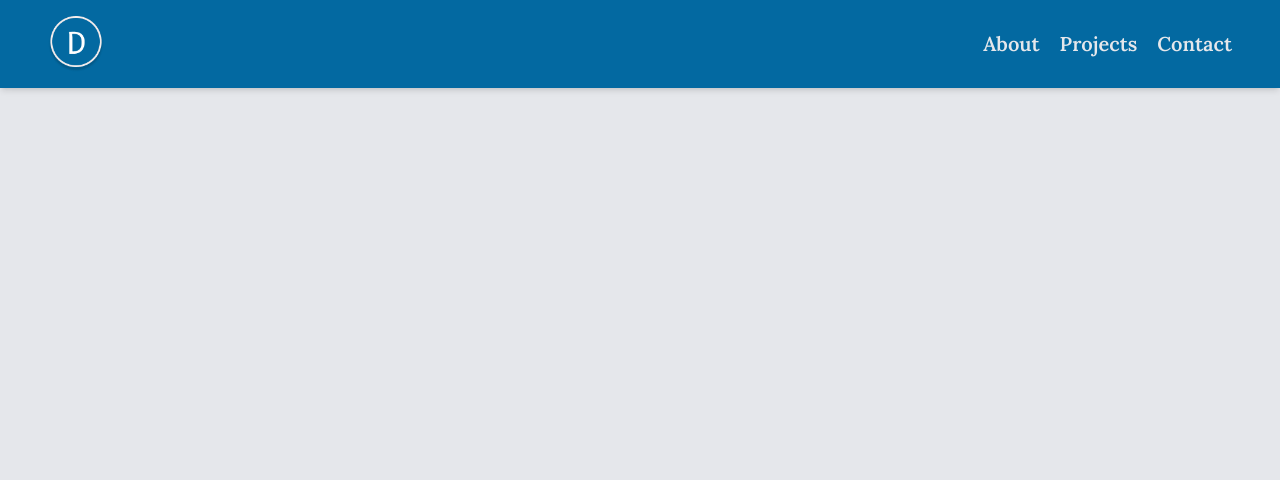
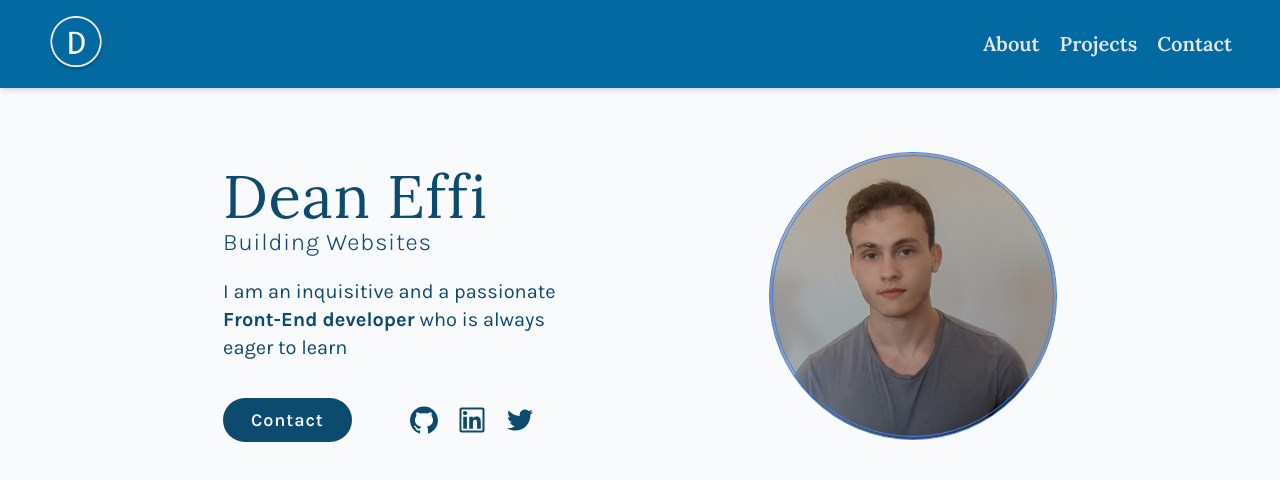
Before and after one commit to ShimShon1/portfolio, a React (Vite) app: page / in a window 1280 px wide. Shown: the top 480 px of the page. Built offline with nearby package versions, Linux system fonts and the light colour scheme.

Commit message:
about section

```diff
--- a/package.json
+++ b/package.json
@@ -26,6 +26,8 @@
     "eslint-plugin-promise": "^6.1.1",
     "eslint-plugin-react": "^7.32.2",
     "postcss": "^8.4.21",
+    "prettier": "^2.8.7",
+    "prettier-plugin-tailwindcss": "^0.2.7",
     "tailwindcss": "^3.3.1",
     "typescript": "^5.0.3",
     "vite": "^4.2.0"
--- a/src/App.tsx
+++ b/src/App.tsx
@@ -1,12 +1,17 @@
+import About from "./components/About";
 import Nav from "./components/Nav";
 
 export default function App() {
   return (
     <>
-      <header className="bg-sky-700 w-full p-3 lg:p-4 px-6 shadow-md sticky top-0 lg:px-12">
+      <header className="sticky top-0 w-full bg-sky-700 p-3 px-6 shadow-md lg:p-4 lg:px-12">
         <Nav />
       </header>
-      <main className="min-h-screen bg-gray-200"></main>
+      <div className=" min-h-screen bg-gray-50">
+        <main className=" m-auto w-full p-4  md:w-5/6 ">
+          <About />
+        </main>
+      </div>
     </>
   );
 }
--- /dev/null
+++ b/src/components/About.tsx
@@ -0,0 +1,42 @@
+import React from "react";
+import {
+  AiOutlineGithub,
+  AiOutlineLink,
+  AiOutlineLinkedin,
+  AiOutlineTwitter,
+} from "react-icons/ai";
+
+export default function () {
+  return (
+    <section className=" flex flex-col items-center text-center text-sky-900 md:flex-row md:justify-around  md:pt-12   ">
+      <div
+        className={`mb-4 h-64 w-64 border-spacing-6 rounded-full border-4 border-double border-blue-500 bg-black bg-my-image bg-cover bg-center md:order-last lg:h-72 lg:w-72`}
+      ></div>
+
+      <div className=" w-3/4 space-y-5 md:w-2/4 md:text-left lg:w-1/3">
+        <div className=" tracking-wider">
+          <h1 className=" lora mb-0 text-5xl lg:text-6xl 2xl:text-7xl">
+            Dean Effi
+          </h1>
+          <h3 className=" text-lg font-extralight lg:text-2xl ">
+            Building Websites
+          </h3>
+        </div>
+        <p className="mt-2 text-lg  leading-loose lg:text-xl">
+          I am an inquisitive and a passionate <b>Front-End developer </b> who
+          is always eager to learn{" "}
+        </p>
+        <div className="flex items-center justify-between gap-4 pt-4 lg:pr-8">
+          <button className="name font-leg rounded-full border-none bg-sky-900 p-2 px-6 text-lg font-semibold tracking-wide text-gray-100 lg:px-7 lg:tracking-wider">
+            Contact
+          </button>
+          <div className="flex gap-4">
+            <AiOutlineGithub size={32} />
+            <AiOutlineLinkedin size={32} />
+            <AiOutlineTwitter size={32} />
+          </div>
+        </div>
+      </div>
+    </section>
+  );
+}
--- a/src/index.css
+++ b/src/index.css
@@ -6,6 +6,7 @@ html {
   font-family: "Karla", sans-serif;
 }
 
-nav {
+nav,
+.lora {
   font-family: "Lora", serif;
 }
--- a/tailwind.config.js
+++ b/tailwind.config.js
@@ -2,7 +2,11 @@
 export default {
   content: ["./index.html", "./src/**/*.{js,ts,jsx,tsx}"],
   theme: {
-    extend: {},
+    extend: {
+      backgroundImage: {
+        "my-image": "url('src/assets/me.jpg')",
+      },
+    },
   },
   plugins: [],
 };
```
Also changed, not shown: 1 other file (tests, documents, lock files or other folders).
